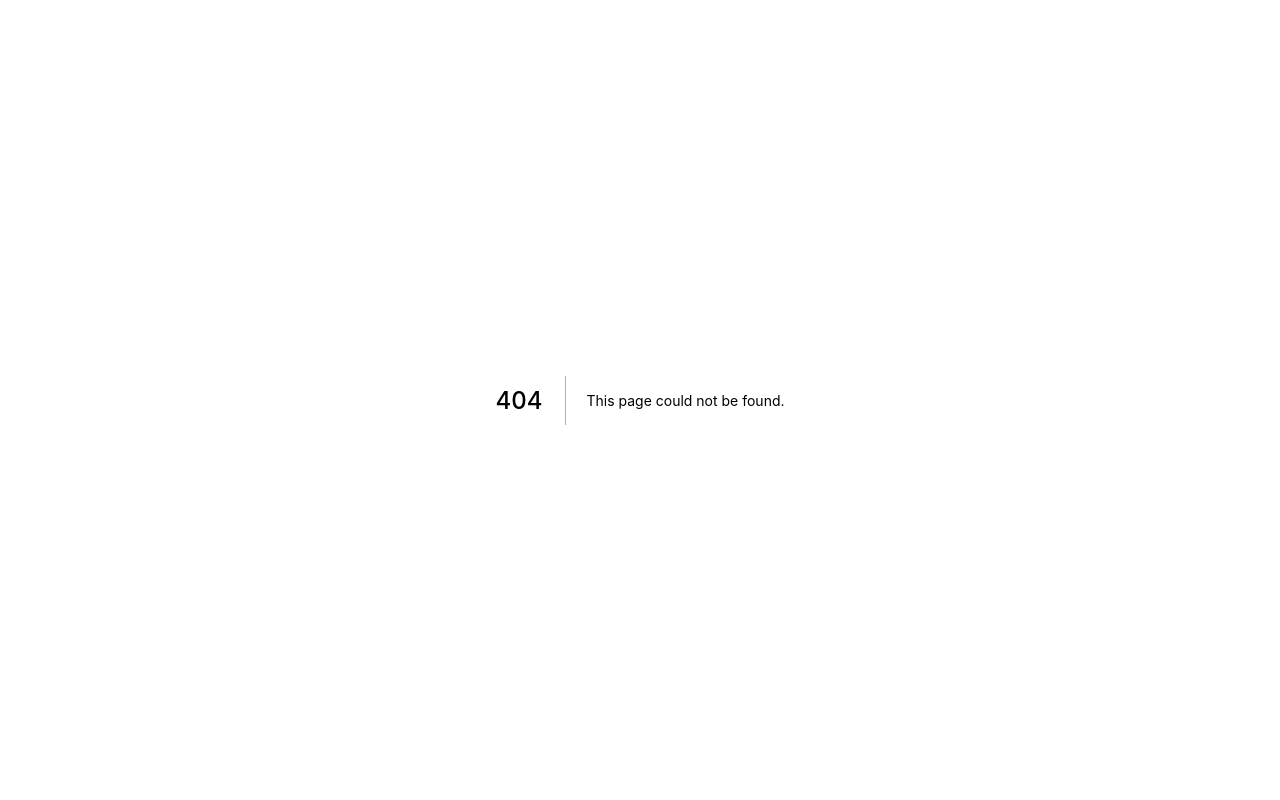
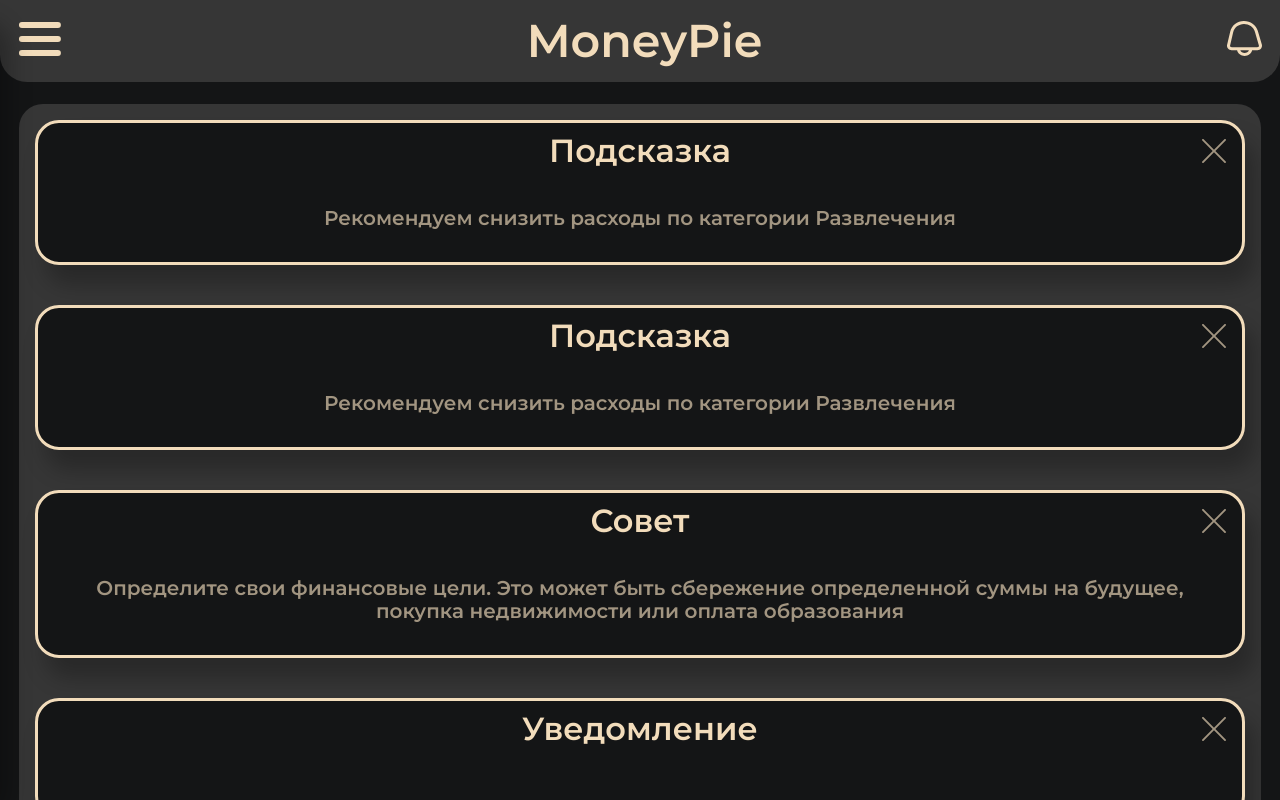
Before and after one commit to money-pie/frontend, a Next.js app: page /notificationPage in a window 1280 px wide. Before the commit this address had no page. Built offline with nearby package versions, Linux system fonts and the light colour scheme.

Commit message:
feat: add notification page

```diff
--- /dev/null
+++ b/pages/notificationPage.tsx
@@ -0,0 +1,27 @@
+import React from "react";
+import { withLayout } from "../layout/Layout";
+import NotificationMenu from "../page-components/NotificationMenu/NotificationMenu";
+import Notifications from "../page-components/Notifications/Notifications";
+
+function NotificationPage(): JSX.Element {
+  const isPremiumActive = false;
+
+  return (
+    <NotificationMenu>
+      <Notifications title="Совет">
+        Определите свои финансовые цели. Это может быть сбережение определенной суммы на будущее,
+        покупка недвижимости или оплата образования
+      </Notifications>
+      <Notifications title="Уведомление" />
+      <Notifications title="Подсказка">
+        Рекомендуем снизить расходы по категории Развлечения
+      </Notifications>
+      <Notifications title="Уведомление" />
+      <Notifications title="Подсказка">
+        Рекомендуем снизить расходы по категории Развлечения
+      </Notifications>
+    </NotificationMenu>
+  );
+}
+
+export default withLayout(NotificationPage, "visible");
```
